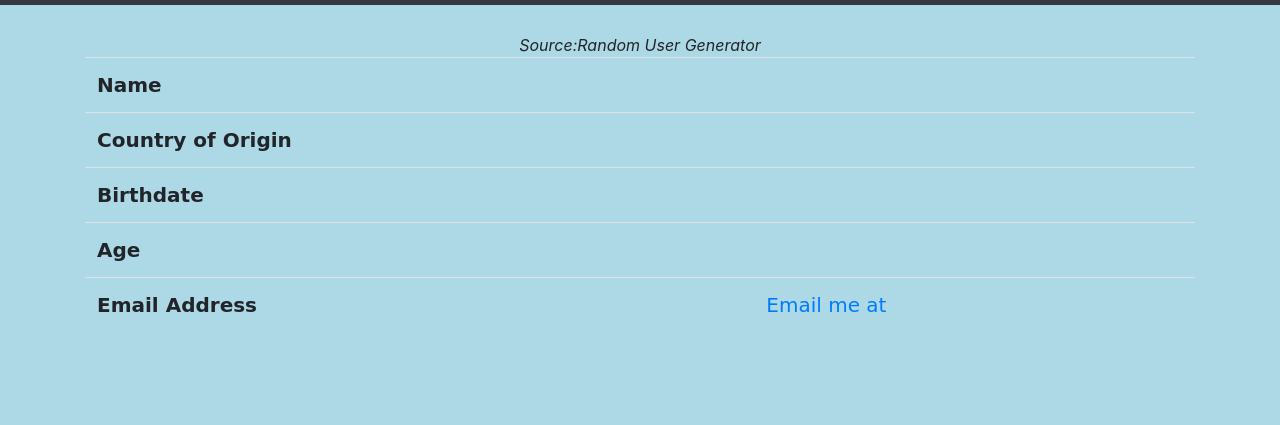
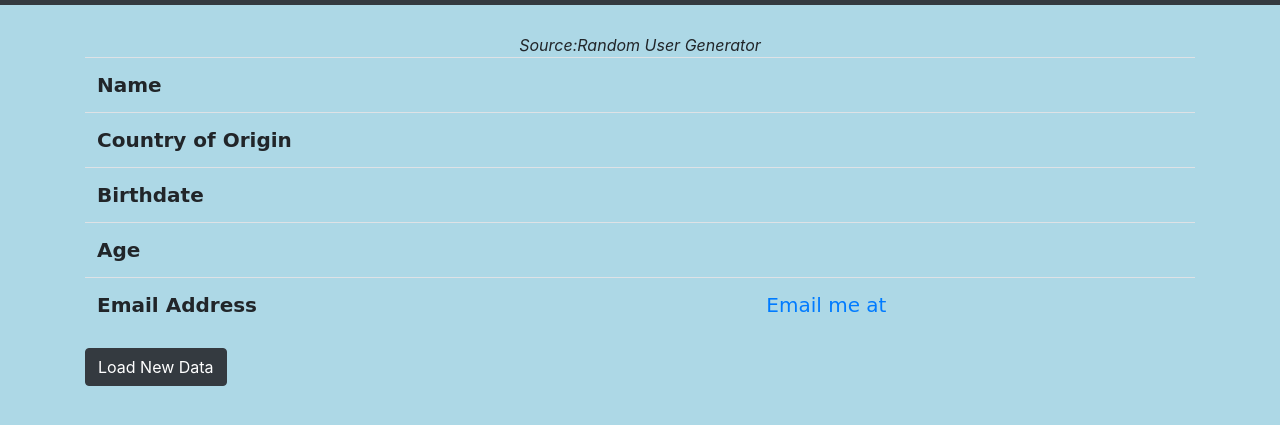
Before and after one commit to iu-msis/using-docker-pallavihariharan, a plain HTML site: page app/public/user-information.html in a window 1280 px wide. Shown: the part 51-476 px from the top of the page. Drawn offline with nearby package versions, Linux system fonts and the light colour scheme; no server answers.

Commit message:
Used the submit event to load new data

```diff
--- a/app/public/js/user.app.js
+++ b/app/public/js/user.app.js
@@ -1,4 +1,4 @@
- /*jshint esversion: 6 */
+  /*jshint esversion: 6 */
 var userApp = new Vue({
   el: '#userData',
   data: {
@@ -28,7 +28,7 @@ var userApp = new Vue({
       // Means the same at this
       fetch('https://randomuser.me/api/')
       .then(response => response.json() )
-      .then(json => {userApp.users = json.results[0]});
+      .then(json => {userApp.users = json.results[0];});
 
         //.then(function(json) {waitingApp.people = json});
 
--- a/app/public/user-information.html
+++ b/app/public/user-information.html
@@ -21,6 +21,7 @@
   <div id="userData" class="container" style="margin-top:60px">
     <center><img v-bind:src="users.picture.thumbnail"><br>
     <cite>Source:Random User Generator</cite></center>
+    <form @submit="fetchUserData">
     <table class="table table-hover intro">
       <tr>
         <td><b>Name</b></td>
@@ -43,6 +44,8 @@
         <td class=intro><a :href="`mailto:${users.email}`" target="_blank">Email me at {{ users.email }}</a>
       </tr>
     </table>
+    <button class="btn btn-dark" type="submit">Load New Data</button>
+  </form>
   </div>
   <script src="https://cdn.jsdelivr.net/npm/vue/dist/vue.js"></script>
   <script src="js/user.app.js"></script>
```
